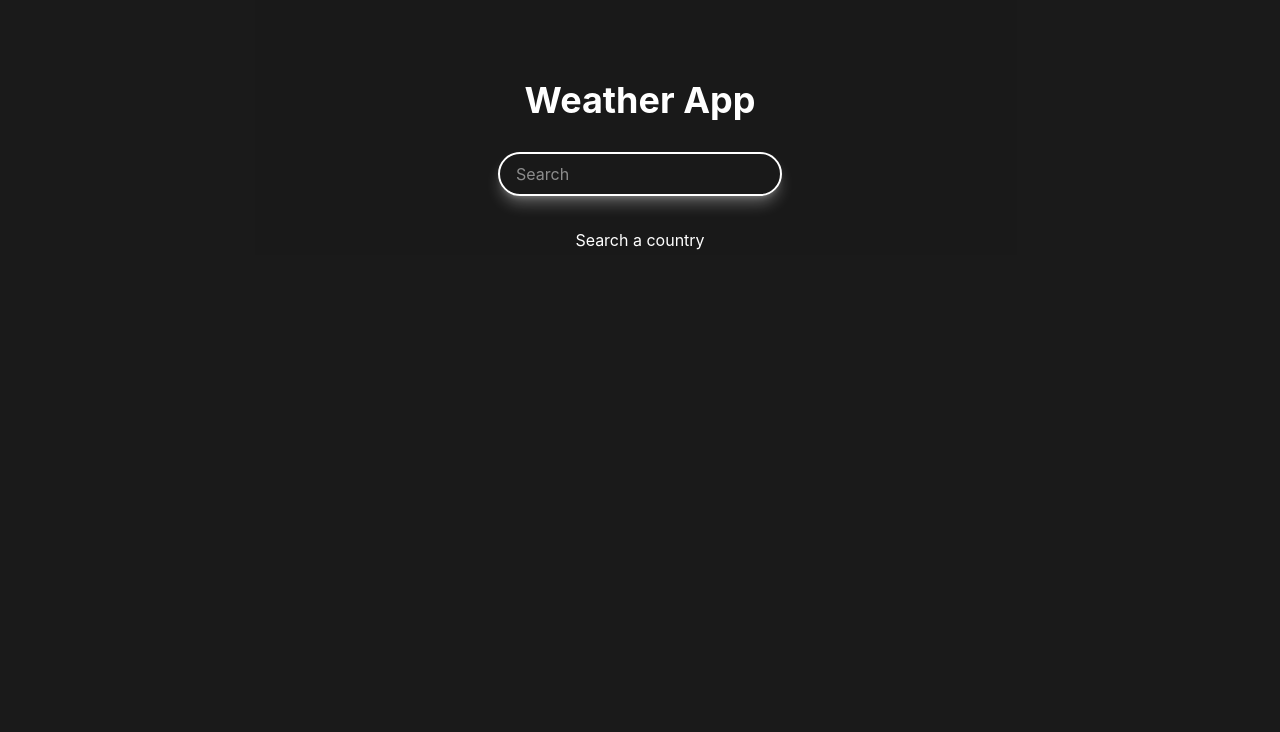
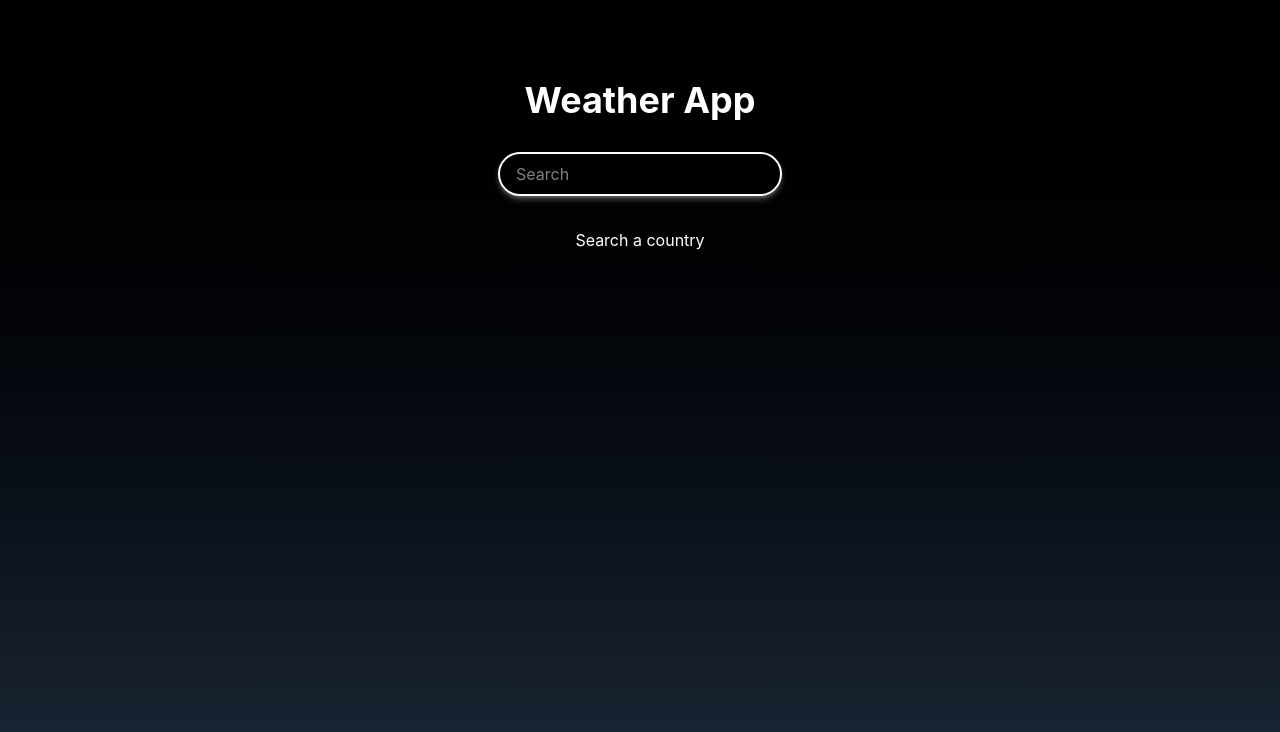
Before and after one commit to jeramie-santos/React-Weather, a React (Vite) app in the folder react-weather-app/: page / in a window 1280 px wide. Shown: the top 732 px of the page. Built offline with nearby package versions, Linux system fonts and the light colour scheme; no server answers.

Commit message:
updated the bg

```diff
--- a/react-weather-app/src/App.jsx
+++ b/react-weather-app/src/App.jsx
@@ -41,7 +41,7 @@ const App = () => {
 
   return (
     <div>
-      <div className="bg-black/90 text-white min-h-screen flex flex-col items-center justify-start gap-8 py-20">
+      <div className="bg-linear-to-b from-black to-gray-800  text-white min-h-screen flex flex-col items-center justify-start gap-8 py-20">
         <h1 className="text-4xl font-bold">Weather App</h1>
         <Search
           search={search}
--- a/react-weather-app/src/Components/Country.jsx
+++ b/react-weather-app/src/Components/Country.jsx
@@ -7,7 +7,7 @@ const Country = ({country}) => {
     const icon = country.weather[0].icon;
 
     return (
-        <div className="bg-blue-300/60 border-4 border-blue-300/65 pb-10 px-8 flex flex-col gap-8 rounded-4xl  w-sm">
+        <div className="bg-blue-300/60 border-4 border-blue-300/65 pb-10 px-8 flex flex-col gap-8 rounded-4xl shadow-lg shadow-blue-300 w-sm transition ease-in-out hover:-translate-y-1">
             <div className="flex flex-col gap-1 justify-center items-center">
                 <div className="">
                     <img className="w-40" src={`https://openweathermap.org/payload/api/media/file/${icon}.png`} alt={`${country.weather[0].description}`} />
--- a/react-weather-app/src/Components/Search.jsx
+++ b/react-weather-app/src/Components/Search.jsx
@@ -1,7 +1,7 @@
 const Search = ({search, handleChange}) => {
     return (
         <div className="">
-            <input className="border-2 border-white py-2 px-4 rounded-full text-white shadow-lg shadow-white/30 focus:border-blue-300/65 focus:outline-none focus:shadow-blue-300/"
+            <input className="border-2 border-white py-2 px-4 rounded-full text-white shadow-md shadow-white/30 focus:border-blue-300/65 focus:outline-none focus:shadow-blue-300"
                 type="text"
                 value={search}
                 onChange={handleChange} placeholder="Search"/>
```
